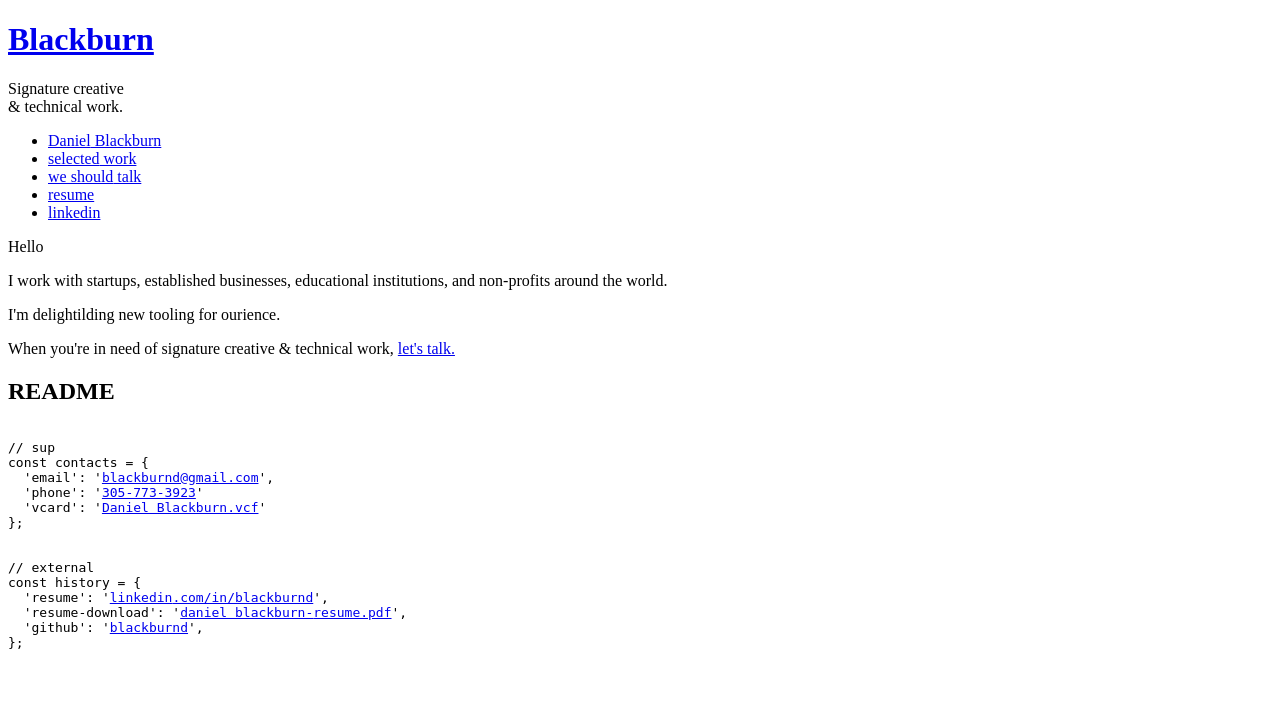
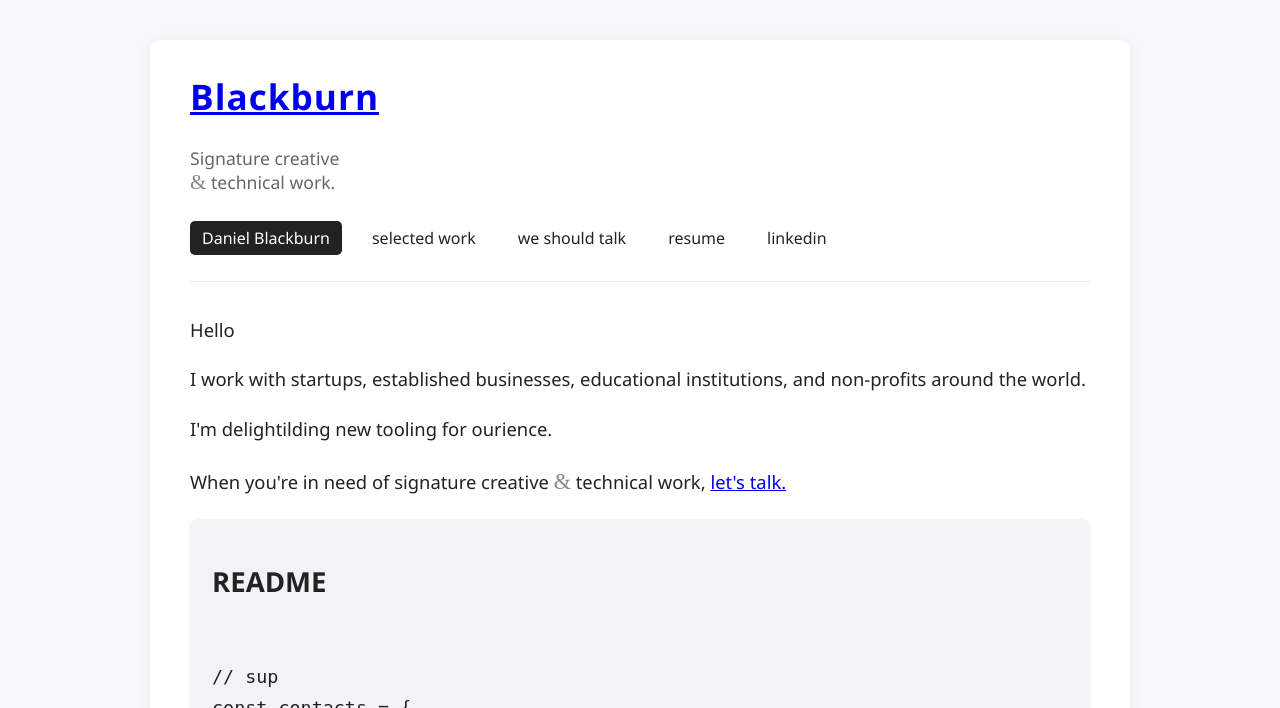
Before and after one commit to blackburnd/portfoliosite, a FastAPI app: page / in a window 1280 px wide. Shown: the top 708 px of the page. Run offline with FastAPI, Linux system fonts and the light colour scheme; parts of the project's set-up code (start-up, migrations or seed data) failed here and were passed over.

Commit message:
feat: Add CSS styling for the portfolio site and link it in index.html

```diff
--- a/templates/index.html
+++ b/templates/index.html
@@ -11,6 +11,7 @@
         gtag('js', new Date());
         gtag('config', 'UA-27877508-5');
     </script>
+        <link rel="stylesheet" href="/templates/style.css">
 </head>
 <body class="me">
     <div class="wrap">
--- /dev/null
+++ b/templates/style.css
@@ -0,0 +1,86 @@
+/* Simple, modern, and consistent styling for the portfolio site */
+body {
+    font-family: 'Segoe UI', 'Arial', sans-serif;
+    background: #f8f9fa;
+    color: #222;
+    margin: 0;
+    padding: 0;
+}
+.wrap {
+    max-width: 900px;
+    margin: 40px auto;
+    background: #fff;
+    box-shadow: 0 2px 16px rgba(0,0,0,0.07);
+    border-radius: 10px;
+    padding: 32px 40px;
+}
+.site-header {
+    display: flex;
+    flex-direction: column;
+    align-items: flex-start;
+    border-bottom: 1px solid #e5e5e5;
+    margin-bottom: 32px;
+    padding-bottom: 16px;
+}
+.brand {
+    font-size: 2.2rem;
+    font-weight: 700;
+    margin: 0 0 8px 0;
+    letter-spacing: 1px;
+}
+.tagline {
+    font-size: 1.1rem;
+    color: #666;
+    margin-bottom: 16px;
+}
+nav ul {
+    list-style: none;
+    padding: 0;
+    display: flex;
+    gap: 18px;
+}
+nav ul li {
+    font-size: 1rem;
+}
+nav ul li a {
+    text-decoration: none;
+    color: #222;
+    padding: 6px 12px;
+    border-radius: 5px;
+    transition: background 0.2s, color 0.2s;
+}
+nav ul li.active a, nav ul li a:hover {
+    background: #222;
+    color: #fff;
+}
+.bc {
+    margin-top: 24px;
+}
+.about {
+    font-size: 1.15rem;
+    line-height: 1.7;
+    margin-bottom: 24px;
+}
+.amp {
+    font-family: serif;
+    font-size: 1.2em;
+    color: #888;
+}
+.tech {
+    background: #f1f3f6;
+    border-radius: 8px;
+    padding: 18px 22px;
+    margin-top: 18px;
+    box-shadow: 0 1px 6px rgba(0,0,0,0.04);
+}
+@media (max-width: 600px) {
+    .wrap {
+        padding: 16px 8px;
+    }
+    .site-header {
+        padding-bottom: 8px;
+    }
+    .brand {
+        font-size: 1.5rem;
+    }
+}
```
Also changed, not shown: 1 other file.
